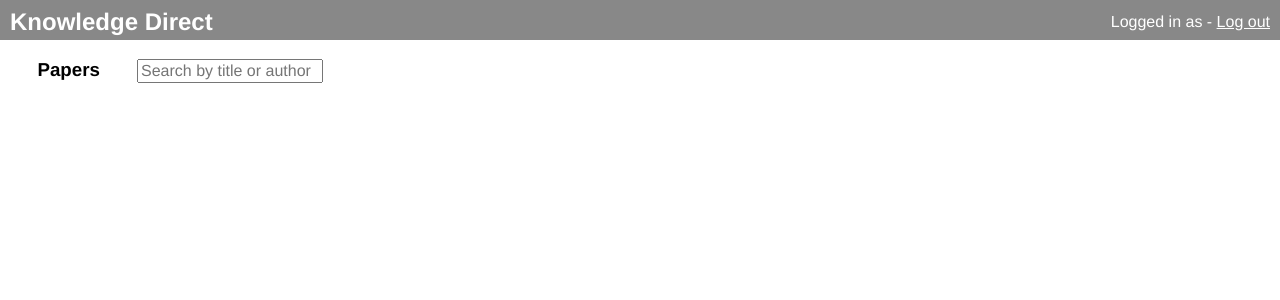
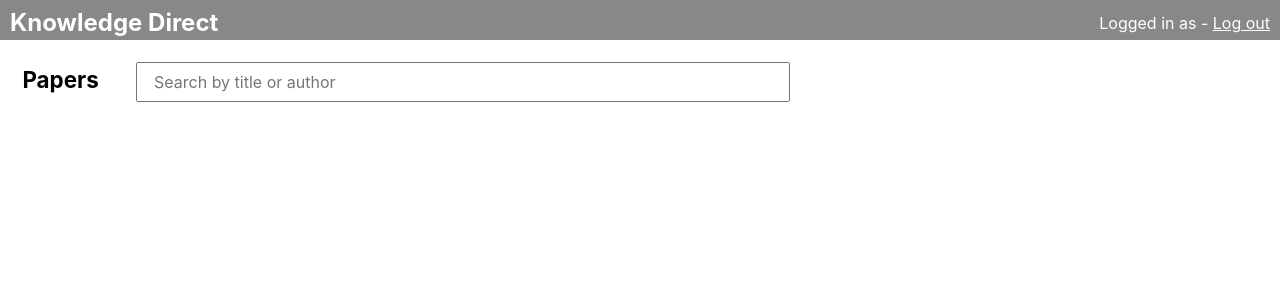
Before and after one commit to knowledge-direct/knowledge-direct, a Flask app: template back_end/templates/papers.html in a window 1280 px wide. Shown: the top 300 px of the page. Run offline with Flask 2, Linux system fonts and the light colour scheme; the template is opened without the code that fills it, so the values that code supplies are empty; parts of the project's set-up code (start-up, migrations or seed data) failed here and were passed over.

Commit message:
Changed styling of header and search box

```diff
--- a/back_end/static/css/style.css
+++ b/back_end/static/css/style.css
@@ -1,7 +1,7 @@
 /* Main overrides */
 
 * {
-  font-family: 'Helvetica', sans-serif;
+  font-family: -apple-system, BlinkMacSystemFont, "Segoe UI", Helvetica, Arial, sans-serif, "Apple Color Emoji", "Segoe UI Emoji", "Segoe UI Symbol" !important;
 }
 
 html, body {
@@ -60,8 +60,9 @@ header a:hover h1 {
 /* Content styles */
 
 h3 {
-  margin-left: 2em;
-  margin-right: 2em;
+  margin-left: 1em;
+  margin-right: 1em;
+  font-size: 1.4em;
 }
 
 .hide {
@@ -127,6 +128,8 @@ input[type=submit]:hover, button:hover {
 input.paper-search {
   font-size: 1rem;
   margin-left: 2em;
+  padding: 0.5em 1em;
+  width: 50%
 }
 
 /* Search Graph styles */
```
